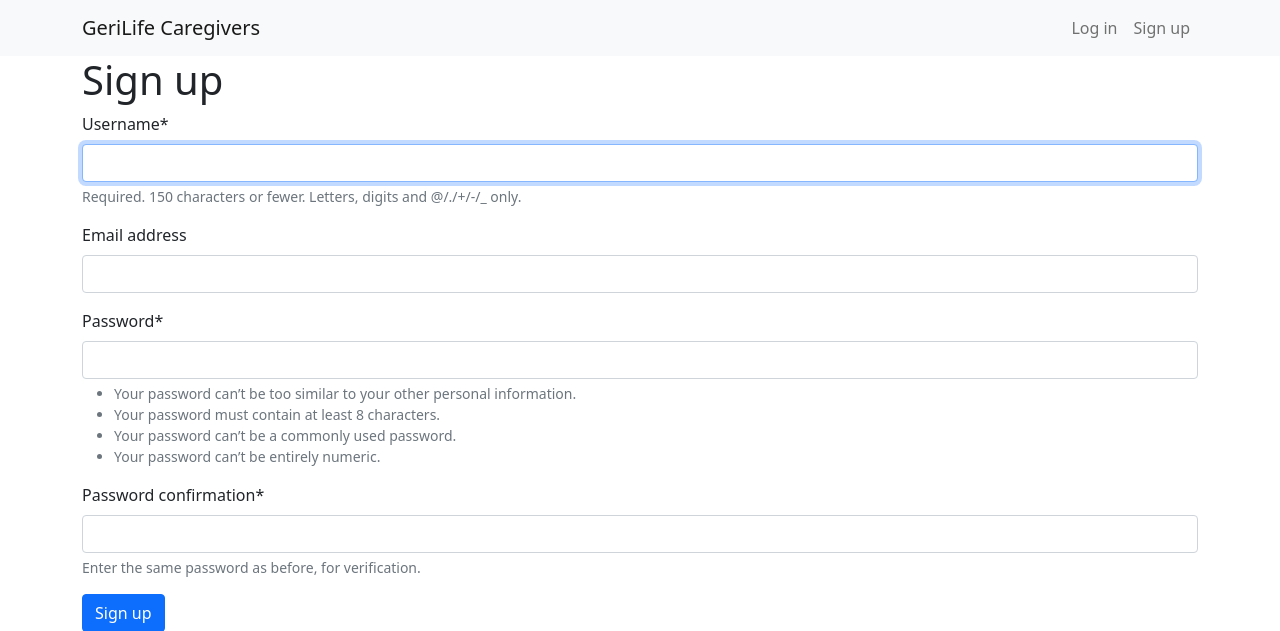
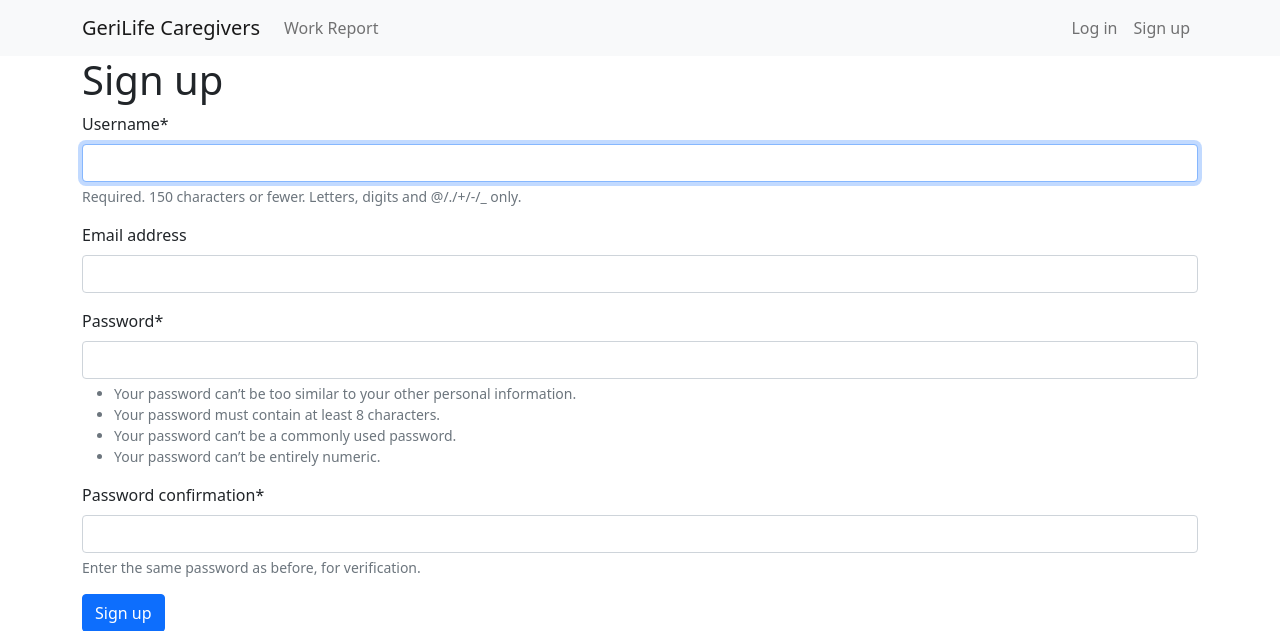
Before and after one commit to GeriLife/caregiving, a Django app: page /accounts/signup/ in a window 1280 px wide. Shown: the top 631 px of the page. Run offline with Django 4.2, Linux system fonts and the light colour scheme; some libraries are stand-ins or nearby versions.

Commit message:
Add Work Report link

```diff
--- a/project/templates/navigation.html
+++ b/project/templates/navigation.html
@@ -5,6 +5,13 @@
             <span class="navbar-toggler-icon"></span>
         </button>
         <div class="collapse navbar-collapse" id="navbarSupportedContent">
+            <ul class="navbar-nav me-auto">
+                <li class="nav-item">
+                    <a href="{% url 'duties-report-view' %}" class="nav-link">
+                        Work Report
+                    </a>
+                </li>
+            </ul>
             <ul class="navbar-nav ms-auto mb-2 mb-lg-0">
                 {% if user.is_authenticated %}
                     <li class="nav-item">
```
